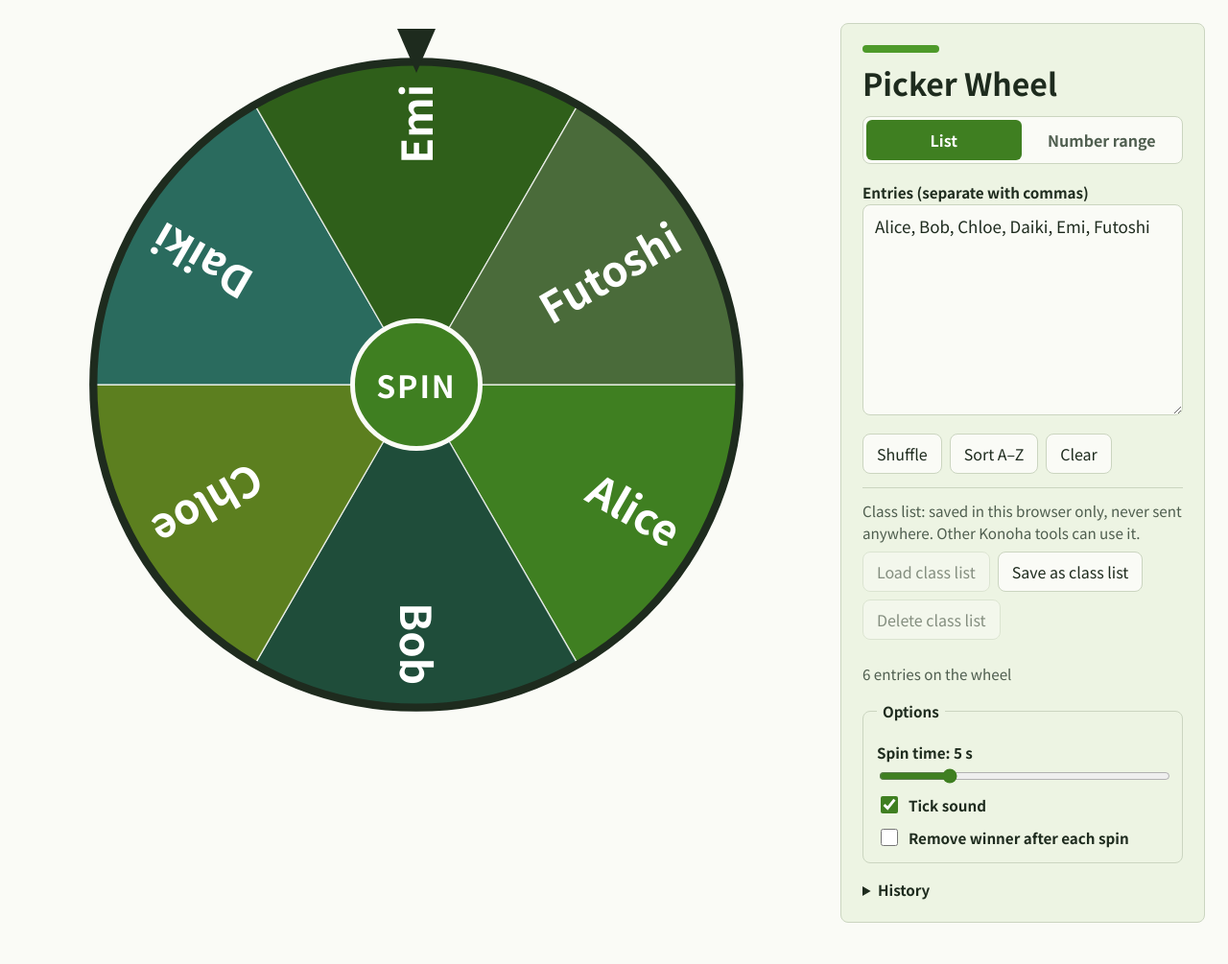
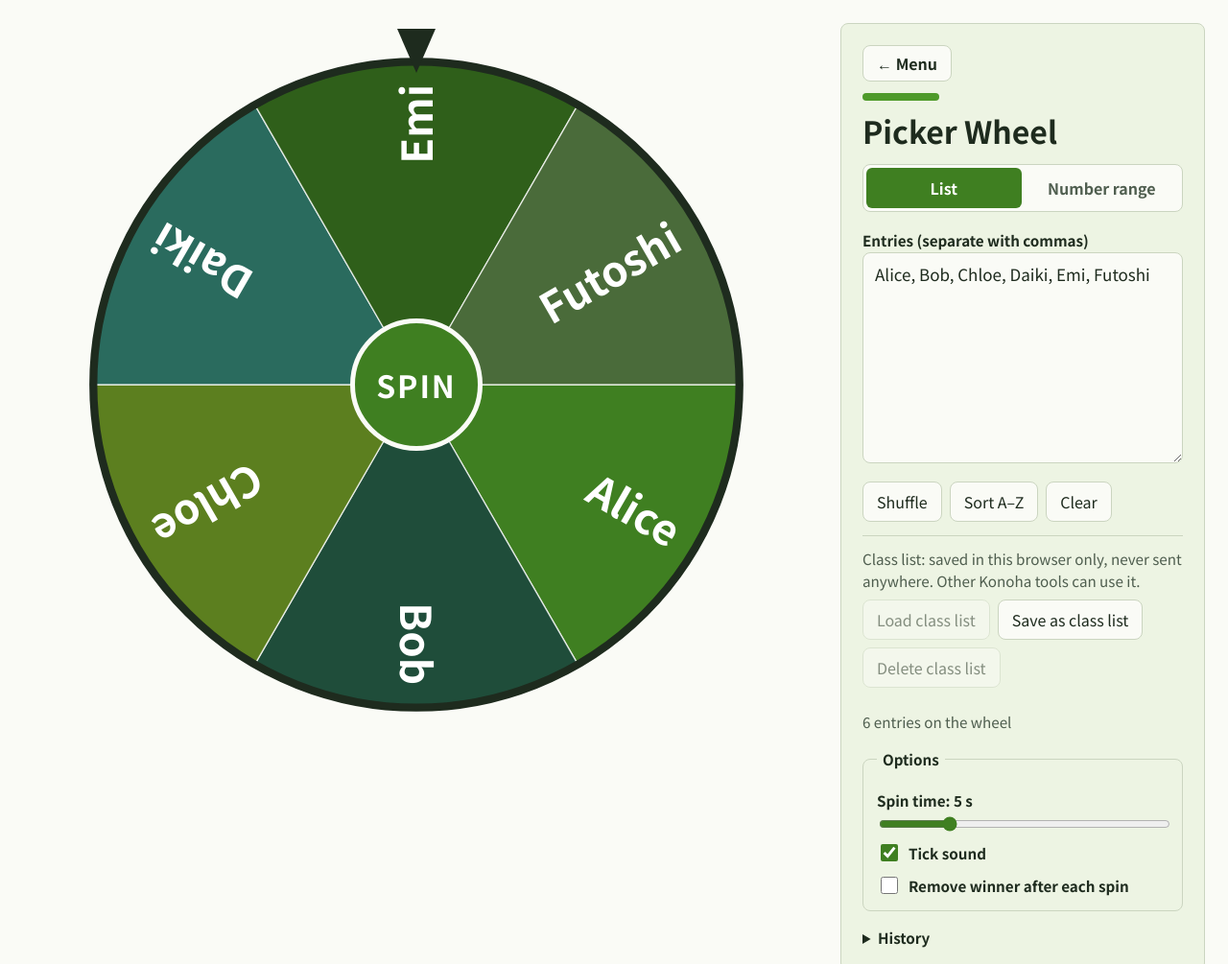
Before and after one commit to davidburbridge/davesensei, a plain HTML site: page site/picker/index.html in a window 1280 px wide. Shown: the top 1005 px of the page at 96% size. Drawn offline with Linux system fonts and the light colour scheme.

Commit message:
Add Menu link to every tool page
Co-Authored-By: Claude Sonnet 5.5 <noreply@anthropic.com>

```diff
--- a/site/picker/index.html
+++ b/site/picker/index.html
@@ -113,6 +113,18 @@
   }
   .title-block { display: flex; flex-direction: column; gap: 12px; }
   .rule { width: 80px; height: 8px; background: var(--leaf); border-radius: 4px; }
+  .back {
+    align-self: flex-start;
+    padding: 6px 14px;
+    border: 1px solid var(--hairline);
+    border-radius: 8px;
+    background: var(--surface);
+    color: var(--ink);
+    font-size: 1rem;
+    font-weight: 700;
+    text-decoration: none;
+  }
+  .back:hover { border-color: var(--leaf); }
   h1 {
     margin: 0;
     font-weight: 700;
@@ -269,6 +281,7 @@
 
   <aside class="panel">
     <div class="title-block">
+      <a class="back" href="../">← Menu</a>
       <div class="rule"></div>
       <h1>Picker Wheel</h1>
     </div>
```
Also changed, not shown: site/timer/index.html (+13 -0 lines).
